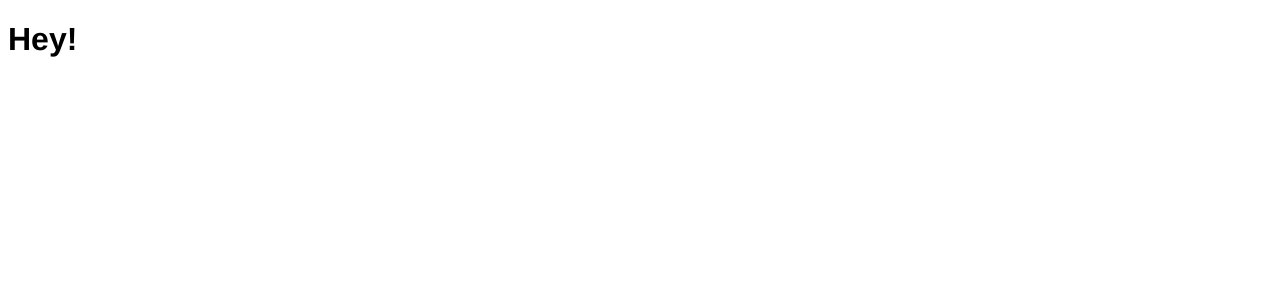
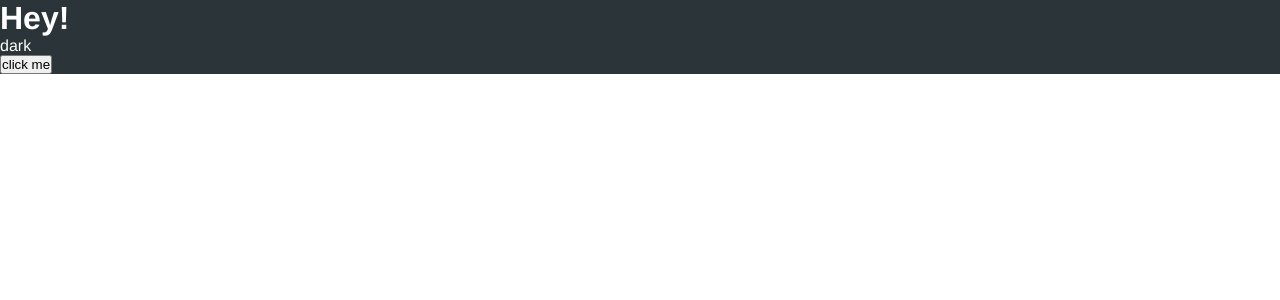
Before and after one commit to the-man2004/portfolio, a Vue app: page / in a window 1280 px wide. Shown: the top 300 px of the page. Built offline with nearby package versions, Linux system fonts and the light colour scheme.

Commit message:
Started creating mode changing logic.

```diff
--- a/src/App.vue
+++ b/src/App.vue
@@ -1,5 +1,9 @@
 <template>
-  <h1>{{ store.hello }}</h1>
+  <div :class="store.modeClass">
+    <h1 class="accent">{{ store.hello }}</h1>
+    <p>{{ store.mode }}</p>
+    <button @click="store.toggleMode">click me</button>
+  </div>
 </template>
 
 <script setup>
@@ -9,9 +13,34 @@ const store = useStore();
 </script>
 
 <style>
+* {
+  margin: 0;
+  padding: 0;
+  box-sizing: border-box;
+}
+
+:root {
+  --light-color: white;
+  --dark-color: #2a3439;
+  --accent-color: #74c365;
+}
+
 #app {
   font-family: Avenir, Helvetica, Arial, sans-serif;
   -webkit-font-smoothing: antialiased;
   -moz-osx-font-smoothing: grayscale;
+
+  min-height: 100vh;
+}
+
+/* Mode classes */
+.light-mode {
+  color: var(--dark-color);
+  background: var(--light-color);
+}
+
+.dark-mode {
+  color: var(--light-color);
+  background: var(--dark-color);
 }
 </style>
--- a/src/store/index.js
+++ b/src/store/index.js
@@ -4,8 +4,23 @@ export const useStore = defineStore("portfolioStore", {
   state: () => {
     return {
       hello: "Hey!",
+      mode: "dark",
     };
   },
-  getters: {},
-  actions: {},
+  getters: {
+    modeClass: (state) => {
+      return {
+        "dark-mode": state.mode === "dark",
+      };
+    },
+  },
+  actions: {
+    toggleMode() {
+      if (this.mode === "dark") {
+        this.mode = "light";
+      } else {
+        this.mode = "dark";
+      }
+    },
+  },
 });
```
